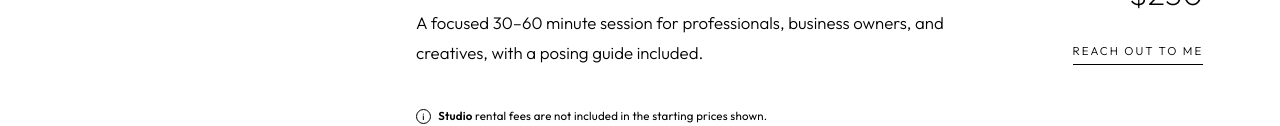
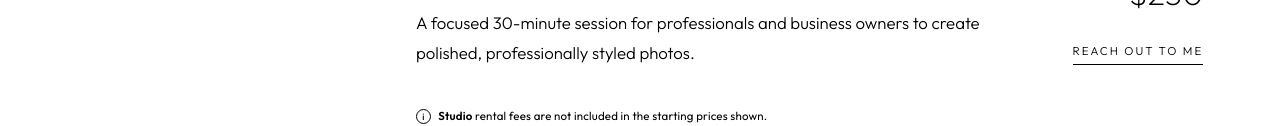
Before and after one commit to rukieonuwa/photography-website, a plain HTML site: page pricing.html in a window 1280 px wide. Shown: the part 611-737 px from the top of the page. Drawn offline with Linux system fonts and the light colour scheme.

Commit message:
Update headshots pricing description

```diff
--- a/pricing.html
+++ b/pricing.html
@@ -334,7 +334,7 @@
                     <div class="offer-row">
                         <div>
                             <h3>Headshots</h3>
-                            <p>A focused 30–60 minute session for professionals, business owners, and creatives, with a posing guide included.</p>
+                            <p>A focused 30-minute session for professionals and business owners to create polished, professionally styled photos.</p>
                         </div>
                         <div class="starting-price">
                             <small>Starting at</small>
```
